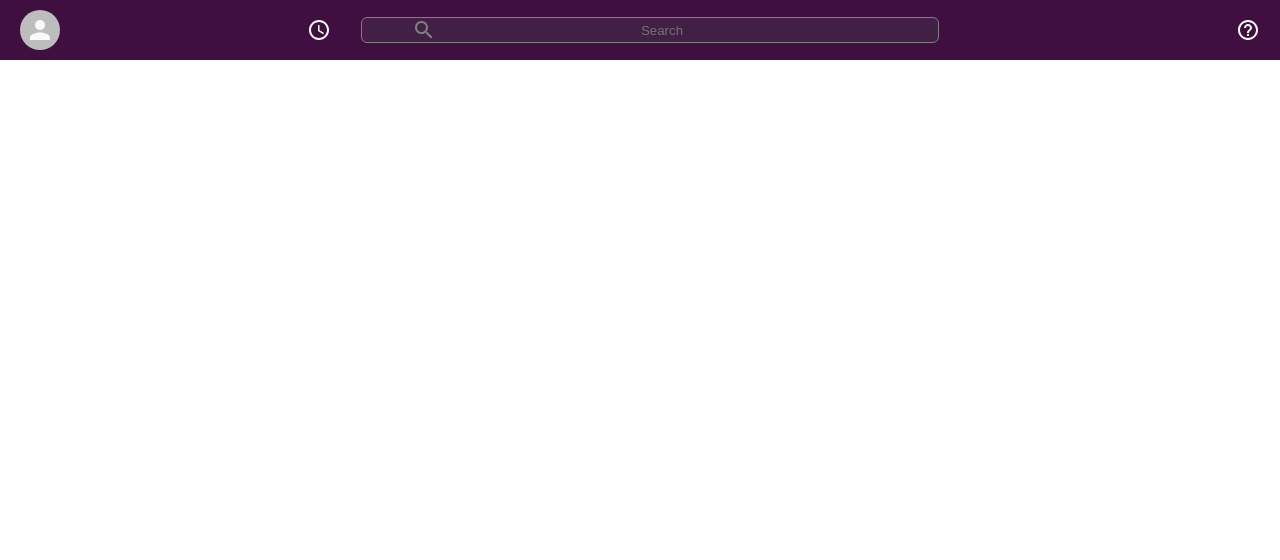
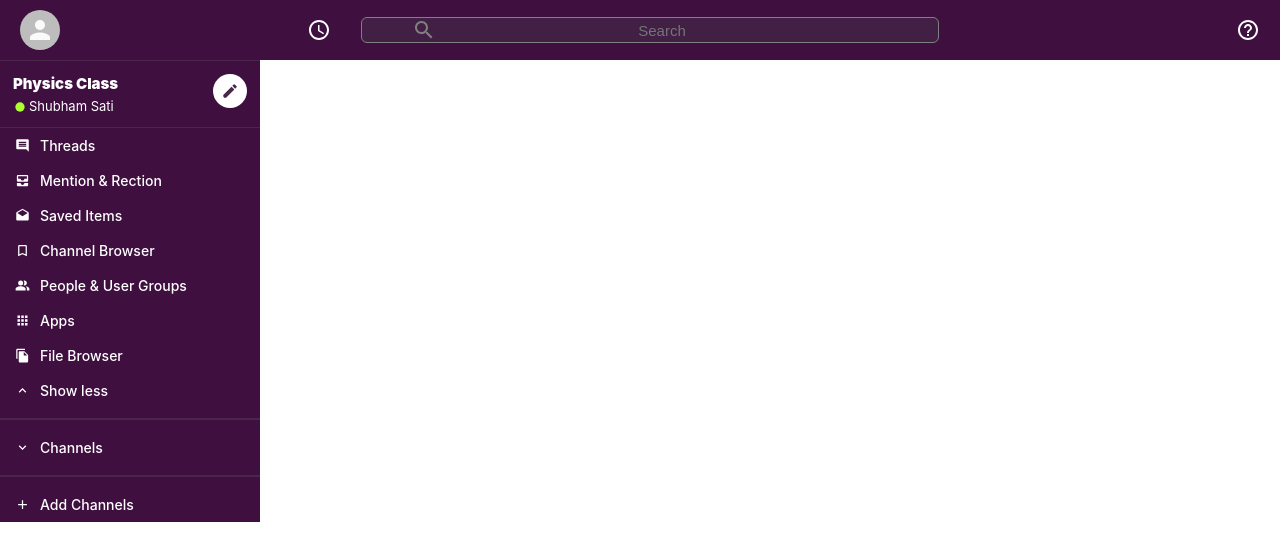
Before and after one commit to Shubham-Sati/slack-clone, a React (Create React App) app: page / in a window 1280 px wide. Shown: the top 560 px of the page. Built offline with nearby package versions, Linux system fonts and the light colour scheme.

Commit message:
Sidebar and DB connection

```diff
--- a/src/Components/Header.css
+++ b/src/Components/Header.css
@@ -5,6 +5,7 @@
     padding: 10px 0;
     background-color: var(--slack-color);
     color: white;
+
 }
 
 .header__left{
@@ -35,7 +36,13 @@
     background-color: transparent;
     border: none;
     text-align: center;
+    font-size: 15px;
     min-width: 35vw;
+    color: white;
+}
+
+.header__search > input:focus{
+    outline: none;
 }
 
 .header__right{
--- a/src/Components/Sidebar.css
+++ b/src/Components/Sidebar.css
@@ -0,0 +1,52 @@
+
+.sidebar{
+    background-color: var(--slack-color);
+    border-top: 1px solid #49274b;
+    max-width: 260px;
+    color: white;
+}
+
+.sidebar__header{
+    display: flex;
+    border-bottom: 1px solid #49274b;
+    padding-bottom: 10px;
+    padding: 13px;
+}
+
+.sidebar__header > .MuiSvgIcon-root{
+    padding: 8px;
+    color: #49274b;
+    font-size: 18px;
+    background-color: white;
+    border-radius: 999px;
+}
+
+.sidebar_info{
+    flex: 1;
+}
+
+.sidebar_info > h2{
+    font-size: 15px;
+    font-weight: 900;
+    margin-bottom: 5px;
+}
+
+.sidebar_info > h3{
+    display: flex;
+    align-items: center;
+    font-size: 13px;
+    font-weight: 400;
+}
+
+.sidebar_info > h3 > .MuiSvgIcon-root{
+    color: greenyellow;
+    font-size: 14px;
+    margin-top: 1px;
+    margin-right: 2px;
+}
+
+.sidebar > hr{
+    margin-top: 10px;
+    margin-bottom: 10px;
+    border: 1px solid #49274b;
+}
--- a/src/Components/Sidebar.js
+++ b/src/Components/Sidebar.js
@@ -1,9 +1,48 @@
 import React from 'react'
 import './Sidebar.css'
+import SidebarOption from './SidebarOption';
+import FiberManualRecordIcon from '@material-ui/icons/FiberManualRecord';
+import CreateIcon from '@material-ui/icons/Create';
+import InsertCommentIcon from '@material-ui/icons/InsertComment';
+import AllInboxIcon from '@material-ui/icons/AllInbox';
+import DraftsIcon from '@material-ui/icons/Drafts';
+import BookmarkBorderIcon from '@material-ui/icons/BookmarkBorder';
+import PeopleAltIcon from '@material-ui/icons/PeopleAlt';
+import AppsIcon from '@material-ui/icons/Apps';
+import FileCopyIcon from '@material-ui/icons/FileCopy';
+import ExpandLessIcon from '@material-ui/icons/ExpandLess';
+import ExpandMoreIcon from '@material-ui/icons/ExpandMore';
+import AddIcon from '@material-ui/icons/Add';
+
 
 function Sidebar() {
   return (
     <div className='sidebar'>
+        <div className='sidebar__header'>
+            <div className='sidebar_info'>
+                <h2>Physics Class</h2>
+                <h3>
+                    <FiberManualRecordIcon className=''/>
+                    Shubham Sati
+                </h3>
+            </div>
+            <CreateIcon />
+        </div>
+        <SidebarOption Icon={InsertCommentIcon} title="Threads"/>
+        <SidebarOption Icon={AllInboxIcon} title="Mention & Rection"/>
+        <SidebarOption Icon={DraftsIcon} title="Saved Items"/>
+        <SidebarOption Icon={BookmarkBorderIcon} title="Channel Browser"/>
+        <SidebarOption Icon={PeopleAltIcon} title="People & User Groups"/>
+        <SidebarOption Icon={AppsIcon} title="Apps"/>
+        <SidebarOption Icon={FileCopyIcon} title="File Browser"/>
+        <SidebarOption Icon={ExpandLessIcon} title="Show less"/>
+        <hr />
+        <SidebarOption Icon={ExpandMoreIcon} title="Channels"/>
+        <hr />
+        <SidebarOption Icon={AddIcon} title="Add Channels"/>
+
+        {/* {connect to DB Firebase and list all the channels} */}
+        {/* {we will be using sidebarOption again and again} */}
 
     </div>
   )
--- /dev/null
+++ b/src/Components/SidebarOption.css
@@ -0,0 +1,30 @@
+
+.sidebarOption{
+    display: flex;
+    align-items: center;
+    font-size: 12px;
+    padding-left: 5px;
+    cursor: pointer;
+}
+
+.sidebarOption:hover{
+    opacity: 0.9;
+    background-color: #340e36;
+}
+
+.sidebarOption__icon{
+    padding: 10px;
+    font-size: 15px !important;
+}
+
+.sidebarOption__channel{
+    padding: 10px 0;
+}
+
+.sidebarOption__hash{
+    padding: 10px;
+}
+
+.sidebarOption > h3{
+    font-weight: 500;
+}
--- /dev/null
+++ b/src/Components/SidebarOption.js
@@ -0,0 +1,20 @@
+
+import React from 'react'
+import './SidebarOption.css';
+
+function SidebarOption({Icon, title}) {
+  return (
+    <div className='sidebarOption'>
+        {Icon && <Icon className='sidebarOption__icon'/>}
+        {Icon ? (
+            <h3>{title}</h3>
+        ):(
+            <h3 className='sidebarOption__channel'>
+                <span className='sidebarOption__hash'>#</span>{title}
+            </h3>
+        )}
+    </div>
+  )
+}
+
+export default SidebarOption
```
Also changed, not shown: src/firebase.js (added, +19 -0 lines), src/App.css (line endings or trailing spaces).
